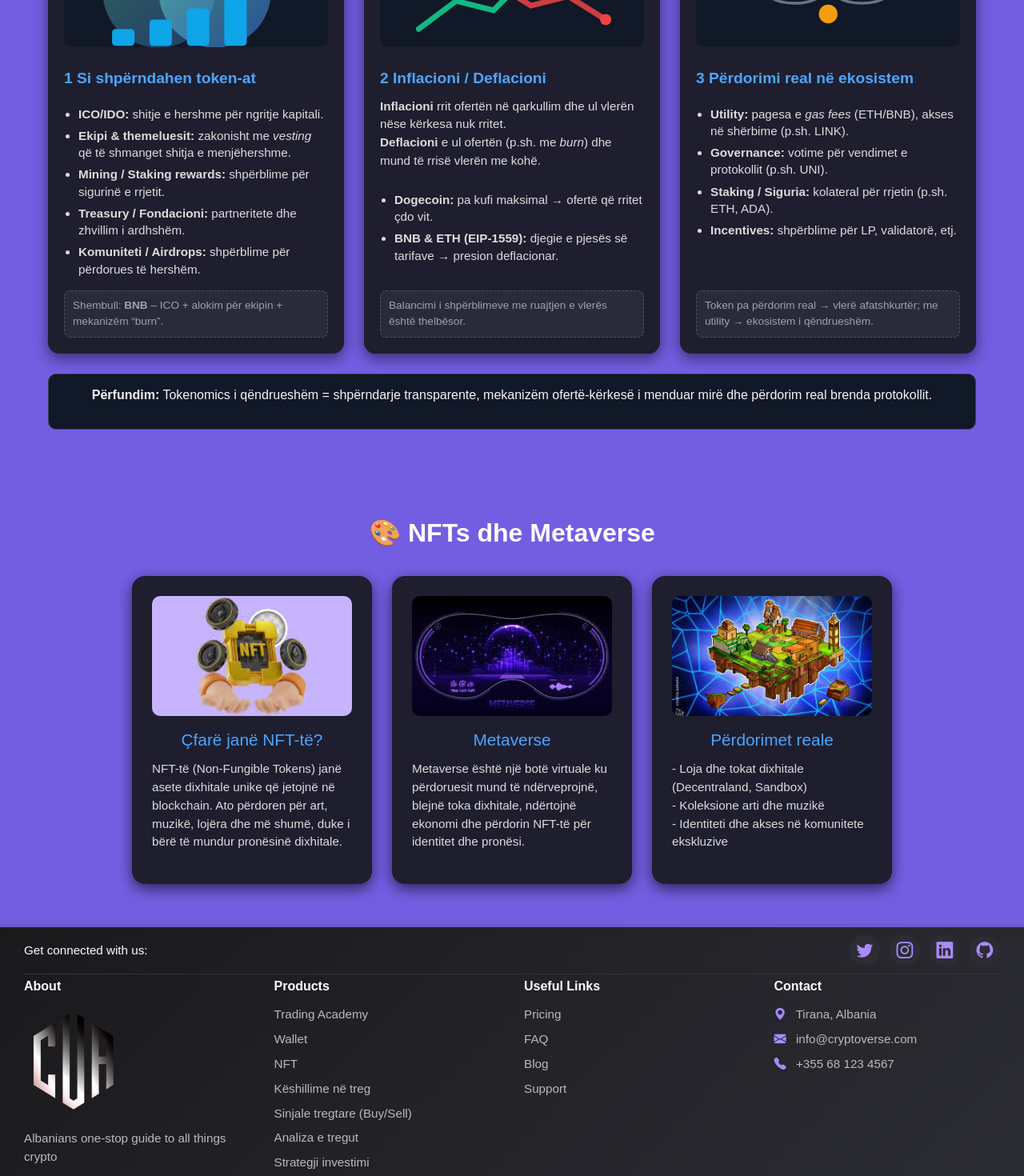
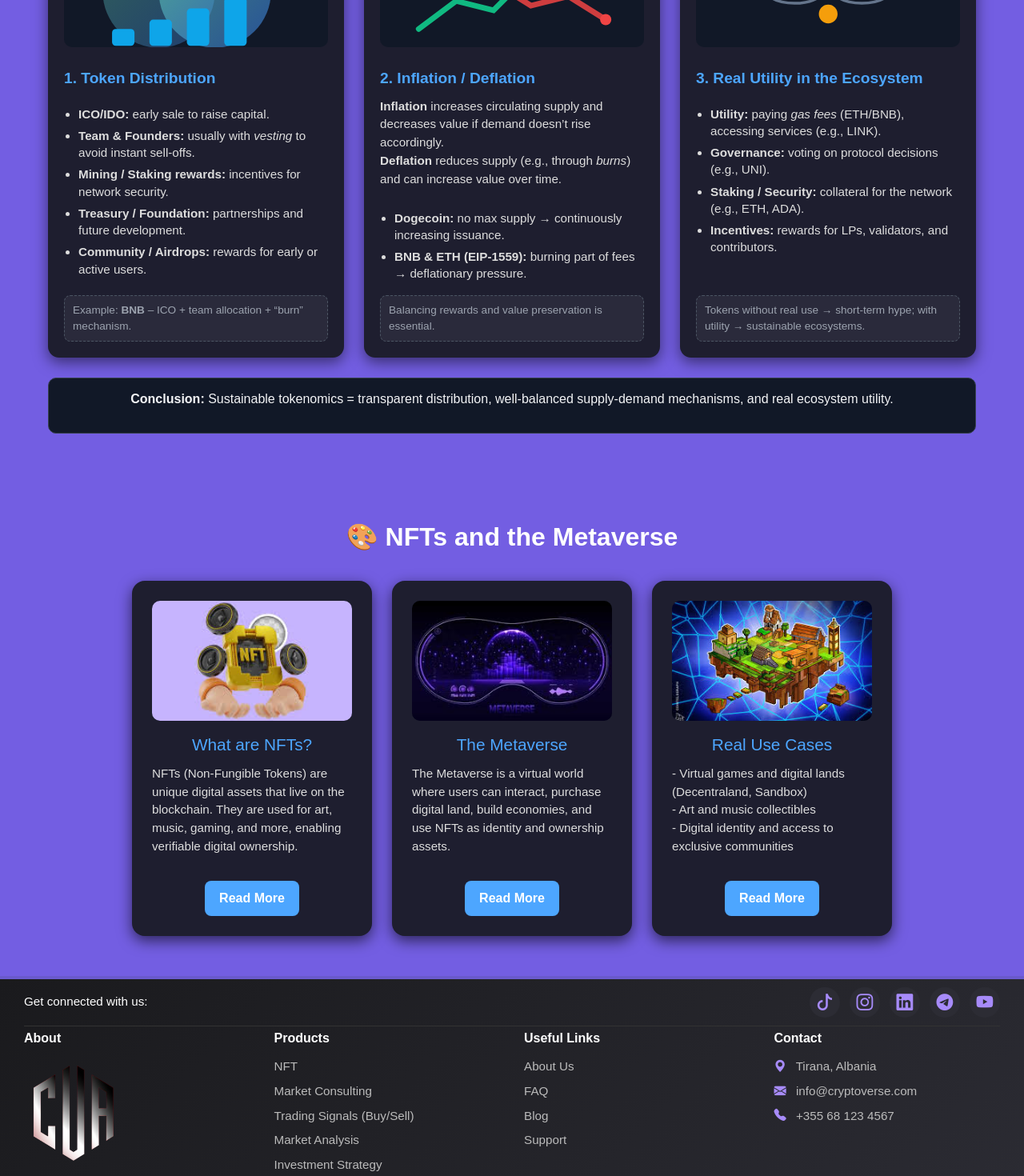
Before and after one commit to eraldkasaj/cryptoverse-academy, a React (Vite) app: page /research in a window 1280 px wide. Shown: the part 400-1870 px from the top of the page at 80% size. Built offline with nearby package versions, Linux system fonts and the light colour scheme; no server answers.

Commit message:
link buttons with url

```diff
--- a/src/components_analysis/Market_Updates.jsx
+++ b/src/components_analysis/Market_Updates.jsx
@@ -39,7 +39,7 @@ const Market_Updates = () => {
         <div className='market_updates'>
             <div className='market_text'><h3>Crypto Market Overview</h3><p>Stay updated on the latest cryptocurrency market trends, including Bitcoin dominance, altcoin season, ETF net flows, and real-time market sentiment, all conveniently accessible in one place on CoinMarketCap.</p></div>
              <div className='market_div'>
-            <div className='market_24h'>
+            <div className='market_24h' id='market_24h'>
                 <div className='gainers'>
                     <h3>Gainers 24h</h3>
                 {gainers.map((coin,index)=>{
--- a/src/components_home/Categories.jsx
+++ b/src/components_home/Categories.jsx
@@ -5,9 +5,7 @@ const container = {
   hidden: { opacity: 0 },
   show: {
     opacity: 1,
-    transition: {
-      staggerChildren: 0.2, // animacion një nga një
-    },
+    transition: { staggerChildren: 0.2 },
   },
 };
 
@@ -18,11 +16,31 @@ const item = {
 
 const Categories = () => {
   const categories = [
-    { icon: "bi-shield-lock-fill", text: "Crypto Security" },
-    { icon: "bi-journal-code", text: "Courses" },
-    { icon: "bi-cash-coin", text: "Learn & Earn" },
-    { icon: "bi-tv", text: "Product Guides" },
-    { icon: "bi-currency-bitcoin", text: "Learn BTC" },
+    {
+      icon: "bi-shield-lock-fill",
+      text: "Crypto Security",
+      url: "https://www.arkoselabs.com/explained/guide-to-cryptocurrency-security"
+    },
+    {
+      icon: "bi-journal-code",
+      text: "Courses",
+      url: "https://www.coursera.org/courses?query=cryptocurrency"
+    },
+    {
+      icon: "bi-cash-coin",
+      text: "Learn & Earn",
+      url: "https://www.binance.com/en/academy/learn-and-earn"
+    },
+    {
+      icon: "bi-tv",
+      text: "Product Guides",
+      url: "https://crypto.com/en/university"
+    },
+    {
+      icon: "bi-currency-bitcoin",
+      text: "Learn BTC",
+      url: "https://bitcoin.org/en/"
+    },
   ];
 
   return (
@@ -36,12 +54,12 @@ const Categories = () => {
           viewport={{ once: true, amount: 0.3 }}
         >
           {categories.map((card, i) => (
-            <motion.div
-              className="col-md-2 col-6"
-              key={i}
-              variants={item}
-            >
-              <div className="card p-3 shadow-sm category-card">
+            <motion.div className="col-md-2 col-6" key={i} variants={item}>
+              <div
+                className="card p-3 shadow-sm category-card"
+                onClick={() => window.open(card.url, "_blank")}
+                style={{ cursor: "pointer" }}
+              >
                 <i className={`bi ${card.icon} fs-3`}></i>
                 <h5>{card.text}</h5>
               </div>
--- a/src/components_home/Footer.jsx
+++ b/src/components_home/Footer.jsx
@@ -1,5 +1,6 @@
 import "../components_home/Footer.css";
 import logo from "../assets/logo1.png";
+import { Link} from "react-router-dom";
 
 const Footer = () => {
   return (
@@ -7,10 +8,11 @@ const Footer = () => {
       <div className="footer-social">
         <span>Get connected with us:</span>
         <div className="icons">
-          <a href="https://www.twitter.com" target="_blank" rel="noopener noreferrer"><i className="bi bi-twitter"></i></a>
+          <a href="https://www.tiktok.com" target="_blank" rel="noopener noreferrer"><i className="bi bi-tiktok"></i></a>
           <a href="https://www.instagram.com/cryptoversealbania/" target="_blank" rel="noopener noreferrer"><i className="bi bi-instagram"></i></a>
           <a href="https://www.linkedin.com/company/cryptoverse-albania/" target="_blank" rel="noopener noreferrer"><i className="bi bi-linkedin"></i></a>
-          <a href="#" target="_blank" rel="noopener noreferrer"><i className="bi bi-github"></i></a>
+          <a href="https://linktr.ee/cryptoverse_albania" target="_blank" rel="noopener noreferrer"><i className="bi bi-telegram"></i></a>
+           <a href="https://youtube.com/@cryptoverse_albania?si=mcAeweY8Q5o8IZ2M" target="_blank" rel="noopener noreferrer"><i className="bi bi-youtube"></i></a>
         </div>
       </div>
 
@@ -23,20 +25,25 @@ const Footer = () => {
         <div>
           <h6>Products</h6>
           <ul>
-            <li>Trading Academy</li>
-            <li>Wallet</li>
-            <li>NFT</li>
-            <li>Këshillime në treg</li>
-            <li>Sinjale tregtare (Buy/Sell)</li>
-            <li>Analiza e tregut</li>
-            <li>Strategji investimi</li>
+            <li><Link to="/research#nft-section">NFT</Link></li>
+            <li>Market Consulting</li>
+          <li>
+              <a
+                href="https://linktr.ee/cryptoverse_albania"
+                target="_blank"
+              >
+                Trading Signals (Buy/Sell)
+              </a>
+            </li>
+             <li><Link to="/analysis#market_24h">Market Analysis</Link></li>
+            <li>Investment Strategy</li>
           </ul>
         </div>
 
         <div>
           <h6>Useful Links</h6>
           <ul>
-            <li><a href="#">Pricing</a></li>
+            <li><a href="#">About Us</a></li>
             <li><a href="#">FAQ</a></li>
             <li><a href="#">Blog</a></li>
             <li><a href="#">Support</a></li>
--- a/src/components_research/Deep_Dives.jsx
+++ b/src/components_research/Deep_Dives.jsx
@@ -1,22 +1,19 @@
 import '../components_research/Deep_Dives.css'
-
 
 const Deep_Dives = () => {
   return (
     <section className="tokenomics container">
       <header className="tok-header">
-        <h2>🔎 Deep Dive: Tokenomics / Ekonomia e Monedhës</h2>
+        <h2>🔎 Deep Dive: Tokenomics / Coin Economy</h2>
         <p className="tok-sub text-light">
-          Si shpërndahen token-at, si ndikojnë inflacioni/deflacioni dhe pse
-          përdorimi real brenda ekosistemit është kyç për vlerën afatgjatë.
+          How tokens are distributed, how inflation/deflation affects them,
+          and why real utility within the ecosystem is key for long-term value.
         </p>
       </header>
 
       <div className="tok-grid">
-
         <article className="tok-card">
           <div className="tok-illustration">
-
             <svg viewBox="0 0 240 160" className="svg-illu" aria-hidden="true">
               <defs>
                 <linearGradient id="g1" x1="0" y1="0" x2="1" y2="1">
@@ -24,33 +21,31 @@ const Deep_Dives = () => {
                   <stop offset="1" stopColor="#3b82f6" />
                 </linearGradient>
               </defs>
-              <circle cx="80" cy="80" r="60" fill="url(#g1)" opacity="0.35"/>
-              <circle cx="140" cy="80" r="60" fill="url(#g1)" opacity="0.55"/>
+              <circle cx="80" cy="80" r="60" fill="url(#g1)" opacity="0.35" />
+              <circle cx="140" cy="80" r="60" fill="url(#g1)" opacity="0.55" />
               <g fill="#0ea5e9">
-                <rect x="30" y="120" width="24" height="18" rx="4"/>
-                <rect x="70" y="110" width="24" height="28" rx="4"/>
-                <rect x="110" y="98" width="24" height="40" rx="4"/>
-                <rect x="150" y="86" width="24" height="52" rx="4"/>
+                <rect x="30" y="120" width="24" height="18" rx="4" />
+                <rect x="70" y="110" width="24" height="28" rx="4" />
+                <rect x="110" y="98" width="24" height="40" rx="4" />
+                <rect x="150" y="86" width="24" height="52" rx="4" />
               </g>
             </svg>
           </div>
-          <h3>1 Si shpërndahen token-at</h3>
+          <h3>1. Token Distribution</h3>
           <ul className="tok-list">
-            <li><strong>ICO/IDO:</strong> shitje e hershme për ngritje kapitali.</li>
-            <li><strong>Ekipi & themeluesit:</strong> zakonisht me <em>vesting</em> që të shmanget shitja e menjëhershme.</li>
-            <li><strong>Mining / Staking rewards:</strong> shpërblime për sigurinë e rrjetit.</li>
-            <li><strong>Treasury / Fondacioni:</strong> partneritete dhe zhvillim i ardhshëm.</li>
-            <li><strong>Komuniteti / Airdrops:</strong> shpërblime për përdorues të hershëm.</li>
+            <li><strong>ICO/IDO:</strong> early sale to raise capital.</li>
+            <li><strong>Team & Founders:</strong> usually with <em>vesting</em> to avoid instant sell-offs.</li>
+            <li><strong>Mining / Staking rewards:</strong> incentives for network security.</li>
+            <li><strong>Treasury / Foundation:</strong> partnerships and future development.</li>
+            <li><strong>Community / Airdrops:</strong> rewards for early or active users.</li>
           </ul>
           <div className="tok-note">
-            Shembull: <b>BNB</b> – ICO + alokim për ekipin + mekanizëm “burn”.
+            Example: <b>BNB</b> – ICO + team allocation + “burn” mechanism.
           </div>
         </article>
 
-
         <article className="tok-card">
           <div className="tok-illustration">
-
             <svg viewBox="0 0 240 160" className="svg-illu" aria-hidden="true">
               <polyline
                 points="20,120 60,90 100,100 140,60 180,70 220,40"
@@ -60,59 +55,60 @@ const Deep_Dives = () => {
                 points="20,60 60,80 100,70 140,95 180,85 220,110"
                 fill="none" stroke="#ef4444" strokeWidth="6" strokeLinecap="round" opacity="0.85"
               />
-              <circle cx="220" cy="40" r="6" fill="#10b981"/>
-              <circle cx="220" cy="110" r="6" fill="#ef4444"/>
+              <circle cx="220" cy="40" r="6" fill="#10b981" />
+              <circle cx="220" cy="110" r="6" fill="#ef4444" />
             </svg>
           </div>
-          <h3>2 Inflacioni / Deflacioni</h3>
+          <h3>2. Inflation / Deflation</h3>
           <p>
-            <strong>Inflacioni</strong> rrit ofertën në qarkullim dhe ul vlerën nëse kërkesa nuk rritet.
-            <br/>
-            <strong>Deflacioni</strong> e ul ofertën (p.sh. me <em>burn</em>) dhe mund të rrisë vlerën me kohë.
+            <strong>Inflation</strong> increases circulating supply and decreases value
+            if demand doesn’t rise accordingly.
+            <br />
+            <strong>Deflation</strong> reduces supply (e.g., through <em>burns</em>)
+            and can increase value over time.
           </p>
           <ul className="tok-list">
-            <li><b>Dogecoin:</b> pa kufi maksimal → ofertë që rritet çdo vit.</li>
-            <li><b>BNB & ETH (EIP-1559):</b> djegie e pjesës së tarifave → presion deflacionar.</li>
+            <li><b>Dogecoin:</b> no max supply → continuously increasing issuance.</li>
+            <li><b>BNB & ETH (EIP-1559):</b> burning part of fees → deflationary pressure.</li>
           </ul>
           <div className="tok-note">
-            Balancimi i shpërblimeve me ruajtjen e vlerës është thelbësor.
+            Balancing rewards and value preservation is essential.
           </div>
         </article>
 
 
         <article className="tok-card">
           <div className="tok-illustration">
-
             <svg viewBox="0 0 240 160" className="svg-illu" aria-hidden="true">
-              <rect x="18" y="30" width="60" height="40" rx="8" fill="#6366f1" opacity="0.9"/>
-              <rect x="90" y="30" width="60" height="40" rx="8" fill="#22c55e" opacity="0.9"/>
-              <rect x="162" y="30" width="60" height="40" rx="8" fill="#0ea5e9" opacity="0.9"/>
-              <path d="M48,70 C48,100 120,100 120,70" stroke="#64748b" strokeWidth="3" fill="none"/>
-              <path d="M120,70 C120,100 192,100 192,70" stroke="#64748b" strokeWidth="3" fill="none"/>
-              <circle cx="120" cy="104" r="10" fill="#f59e0b"/>
+              <rect x="18" y="30" width="60" height="40" rx="8" fill="#6366f1" opacity="0.9" />
+              <rect x="90" y="30" width="60" height="40" rx="8" fill="#22c55e" opacity="0.9" />
+              <rect x="162" y="30" width="60" height="40" rx="8" fill="#0ea5e9" opacity="0.9" />
+              <path d="M48,70 C48,100 120,100 120,70" stroke="#64748b" strokeWidth="3" fill="none" />
+              <path d="M120,70 C120,100 192,100 192,70" stroke="#64748b" strokeWidth="3" fill="none" />
+              <circle cx="120" cy="104" r="10" fill="#f59e0b" />
             </svg>
           </div>
-          <h3>3 Përdorimi real në ekosistem</h3>
+          <h3>3. Real Utility in the Ecosystem</h3>
           <ul className="tok-list">
-            <li><b>Utility:</b> pagesa e <em>gas fees</em> (ETH/BNB), akses në shërbime (p.sh. LINK).</li>
-            <li><b>Governance:</b> votime për vendimet e protokollit (p.sh. UNI).</li>
-            <li><b>Staking / Siguria:</b> kolateral për rrjetin (p.sh. ETH, ADA).</li>
-            <li><b>Incentives:</b> shpërblime për LP, validatorë, etj.</li>
+            <li><b>Utility:</b> paying <em>gas fees</em> (ETH/BNB), accessing services (e.g., LINK).</li>
+            <li><b>Governance:</b> voting on protocol decisions (e.g., UNI).</li>
+            <li><b>Staking / Security:</b> collateral for the network (e.g., ETH, ADA).</li>
+            <li><b>Incentives:</b> rewards for LPs, validators, and contributors.</li>
           </ul>
           <div className="tok-note">
-            Token pa përdorim real → vlerë afatshkurtër; me utility → ekosistem i qëndrueshëm.
+            Tokens without real use → short-term hype; with utility → sustainable ecosystems.
           </div>
         </article>
       </div>
 
       <footer className="tok-footer">
         <p>
-          <b>Përfundim:</b> Tokenomics i qëndrueshëm = shpërndarje transparente, mekanizëm ofertë-kërkesë i
-          menduar mirë dhe përdorim real brenda protokollit.
+          <b>Conclusion:</b> Sustainable tokenomics = transparent distribution,
+          well-balanced supply-demand mechanisms, and real ecosystem utility.
         </p>
       </footer>
     </section>
   );
-}
+};
 
-export default Deep_Dives
+export default Deep_Dives;
--- a/src/components_research/NFT_Metaverse.css
+++ b/src/components_research/NFT_Metaverse.css
@@ -1,3 +1,4 @@
+
 .nft-metaverse-section {
   padding: 50px 20px;
   background: transparent;
@@ -21,7 +22,7 @@
 .nft-card {
   background: #1e1e2f;
   border-radius: 16px;
-  box-shadow: 0 6px 18px rgba(0,0,0,0.6);
+  box-shadow: 0 6px 18px rgba(0, 0, 0, 0.6);
   padding: 25px;
   width: 300px;
   text-align: center;
@@ -34,7 +35,7 @@
 
 .nft-card:hover {
   transform: translateY(-8px);
-  box-shadow: 0 12px 28px rgba(0,0,0,0.85);
+  box-shadow: 0 12px 28px rgba(0, 0, 0, 0.85);
 }
 
 .nft-card img {
@@ -66,6 +67,23 @@
   text-align: left;
 }
 
+.read-more-btn {
+  display: inline-block;
+  margin-top: 15px;
+  background-color: #4da6ff;
+  color: #fff;
+  padding: 10px 18px;
+  border-radius: 8px;
+  text-decoration: none;
+  font-weight: 600;
+  transition: background-color 0.3s ease, transform 0.2s ease;
+}
+
+.read-more-btn:hover {
+  background-color: #1e90ff;
+  transform: translateY(-2px);
+}
+
 @media (max-width: 768px) {
   .nft-metaverse-content {
     flex-direction: column;
--- a/src/components_research/NFT_Metaverse.jsx
+++ b/src/components_research/NFT_Metaverse.jsx
@@ -6,46 +6,64 @@ import Game from '../assets/Game.jpg'
 const NFT_Metaverse = () => {
   return (
     <div className="nft-metaverse-section">
-      <h2 className="section-title">🎨 NFTs dhe Metaverse</h2>
+      <h2 className="section-title">🎨 NFTs and the Metaverse</h2>
       <div className="nft-metaverse-content">
 
+        {/* NFT Card */}
         <div className="nft-card">
-          <img
-            src={NFT}
-            alt="NFT"
-          />
-          <h3>Çfarë janë NFT-të?</h3>
-          <p className="NFT-text">
-            NFT-të (Non-Fungible Tokens) janë asete dixhitale unike që
-            jetojnë në blockchain. Ato përdoren për art, muzikë, lojëra
-            dhe më shumë, duke i bërë të mundur pronësinë dixhitale.
+          <img src={NFT} alt="NFT" />
+          <h3>What are NFTs?</h3>
+          <p className="NFT-text" id="nft-section">
+            NFTs (Non-Fungible Tokens) are unique digital assets
+            that live on the blockchain. They are used for art, music,
+            gaming, and more, enabling verifiable digital ownership.
           </p>
+          <a
+            href="https://www.coinbase.com/learn/crypto-basics/what-is-an-nft"
+            target="_blank"
+            rel="noopener noreferrer"
+            className="read-more-btn"
+          >
+            Read More
+          </a>
         </div>
 
+        {/* Metaverse Card */}
         <div className="nft-card">
-          <img
-            src={Metaverse}
-            alt="Metaverse"
-          />
-          <h3>Metaverse</h3>
+          <img src={Metaverse} alt="Metaverse" />
+          <h3>The Metaverse</h3>
           <p className="NFT-text">
-            Metaverse është një botë virtuale ku përdoruesit mund të
-            ndërveprojnë, blejnë toka dixhitale, ndërtojnë ekonomi dhe
-            përdorin NFT-të për identitet dhe pronësi.
+            The Metaverse is a virtual world where users can interact,
+            purchase digital land, build economies, and use NFTs
+            as identity and ownership assets.
           </p>
+          <a
+            href="https://www.coinbase.com/learn/crypto-basics/what-is-the-metaverse"
+            target="_blank"
+            rel="noopener noreferrer"
+            className="read-more-btn"
+          >
+            Read More
+          </a>
         </div>
 
+        {/* Use Cases Card */}
         <div className="nft-card">
-          <img
-            src={Game}
-            alt="Use Cases"
-          />
-          <h3>Përdorimet reale</h3>
+          <img src={Game} alt="Use Cases" />
+          <h3>Real Use Cases</h3>
           <p className="NFT-text">
-            - Loja dhe tokat dixhitale (Decentraland, Sandbox) <br />
-            - Koleksione arti dhe muzikë <br />
-            - Identiteti dhe akses në komunitete ekskluzive
+            - Virtual games and digital lands (Decentraland, Sandbox) <br />
+            - Art and music collectibles <br />
+            - Digital identity and access to exclusive communities
           </p>
+          <a
+            href="https://www.sandbox.game/en/"
+            target="_blank"
+            rel="noopener noreferrer"
+            className="read-more-btn"
+          >
+            Read More
+          </a>
         </div>
 
       </div>
--- a/src/components_research/Top_PIcks_News.css
+++ b/src/components_research/Top_PIcks_News.css
@@ -9,7 +9,6 @@
   margin-bottom: 25px;
 }
 
-
 .news-list {
   display: grid;
   grid-template-columns: repeat(auto-fill, minmax(320px, 1fr));
@@ -20,18 +19,18 @@
   background: #1e1e2f;
   border-radius: 16px;
   padding: 20px;
-  box-shadow: 0 6px 18px rgba(0,0,0,0.6);
+  box-shadow: 0 6px 18px rgba(0, 0, 0, 0.6);
   display: flex;
   flex-direction: column;
+  justify-content: space-between;
+  height: 100%;
   transition: transform 0.3s ease, box-shadow 0.3s ease;
 }
 
-
 .news-card:hover {
   transform: translateY(-5px);
-  box-shadow: 0 10px 28px rgba(0,0,0,0.8);
+  box-shadow: 0 10px 28px rgba(0, 0, 0, 0.8);
 }
-
 
 .news-card h5 {
   margin: 0 0 10px;
@@ -40,21 +39,46 @@
   color: #4da6ff;
   text-decoration: none;
   transition: color 0.3s;
+  line-height: 1.4;
 }
 
 .news-card h5:hover {
   color: #82c4ff;
 }
 
-
 .news-card p {
   font-size: 0.9rem;
   color: #dddddd;
+  margin-bottom: 12px;
+  display: -webkit-box;
+  -webkit-line-clamp: 3;
+  -webkit-box-orient: vertical;
+  overflow: hidden;
+  text-overflow: ellipsis;
   flex-grow: 1;
-  margin-bottom: 12px;
+  line-height: 1.5;
 }
+
 
 .news-card small {
   font-size: 0.8rem;
-  color: #aaaaaa;
+  color: #9ca3af;
+  margin-top: auto;
+  display: block;
 }
+
+
+@media (max-width: 768px) {
+  .news-container h3 {
+    text-align: center;
+    font-size: 1.4rem;
+  }
+
+  .news-list {
+    grid-template-columns: 1fr;
+  }
+
+  .news-card {
+    padding: 18px;
+  }
+}
```
